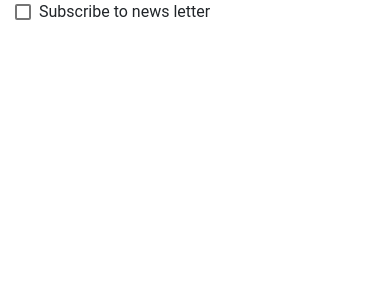
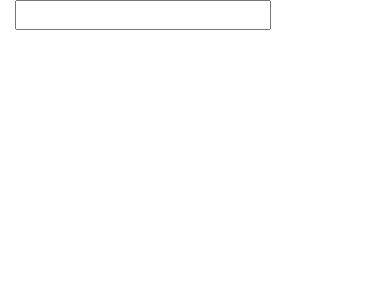
Before and after one commit to suhailtajshaik/Angular2Prep, an Angular app: page / in a window 390 px wide. Shown: the top 300 px of the page. Built offline with nearby package versions, Linux system fonts and the light colour scheme.

Commit message:
custom directive - phone formater

```diff
--- a/src/app/app.component.html
+++ b/src/app/app.component.html
@@ -1,3 +1,3 @@
 <div class="container-fluid">
- <favorite></favorite>
+ <input type="text" phoneFormat maxlength="10" [(ngModel)] = "phone" (keyup)="onUpdate()" >
 </div>
--- a/src/app/app.component.ts
+++ b/src/app/app.component.ts
@@ -6,5 +6,8 @@ import { Component } from '@angular/core';
   styleUrls: ['./app.component.css']
 })
 export class AppComponent {
-
+  phone : string =  "";
+  onUpdate(){
+    console.log(this.phone);
+  }
 }
--- a/src/app/app.module.ts
+++ b/src/app/app.module.ts
@@ -10,6 +10,7 @@ import { CoursesComponent } from './courses/courses.component';
 import { SummaryPipe } from './summary.pipe';
 import { FavoriteComponent } from './favorite/favorite.component';
 import {MatCheckboxModule} from '@angular/material/checkbox';
+import { PhoneFormatDirective } from './phone-format.directive';
 
 
 @NgModule({
@@ -17,7 +18,8 @@ import {MatCheckboxModule} from '@angular/material/checkbox';
     AppComponent,
     CoursesComponent,
     SummaryPipe,
-    FavoriteComponent
+    FavoriteComponent,
+    PhoneFormatDirective
   ],
   imports: [
     NgbModule.forRoot(),
--- /dev/null
+++ b/src/app/phone-format.directive.ts
@@ -0,0 +1,15 @@
+import { Directive, HostListener, ElementRef } from '@angular/core';
+
+@Directive({
+  selector: '[phoneFormat]'
+})
+export class PhoneFormatDirective {
+
+  constructor(private el:ElementRef) { }
+
+  @HostListener('keyup') changePhoneFormat(){
+    let value:string = this.el.nativeElement.value;
+    if(value.length == 10)
+      this.el.nativeElement.value = value.replace(value, "("+ value.slice(0,3) + ")" + value.slice(3,6) + "-" + value.slice(6,10));
+  }
+}
```
Also changed, not shown: 1 other file (tests, documents, lock files or other folders).
